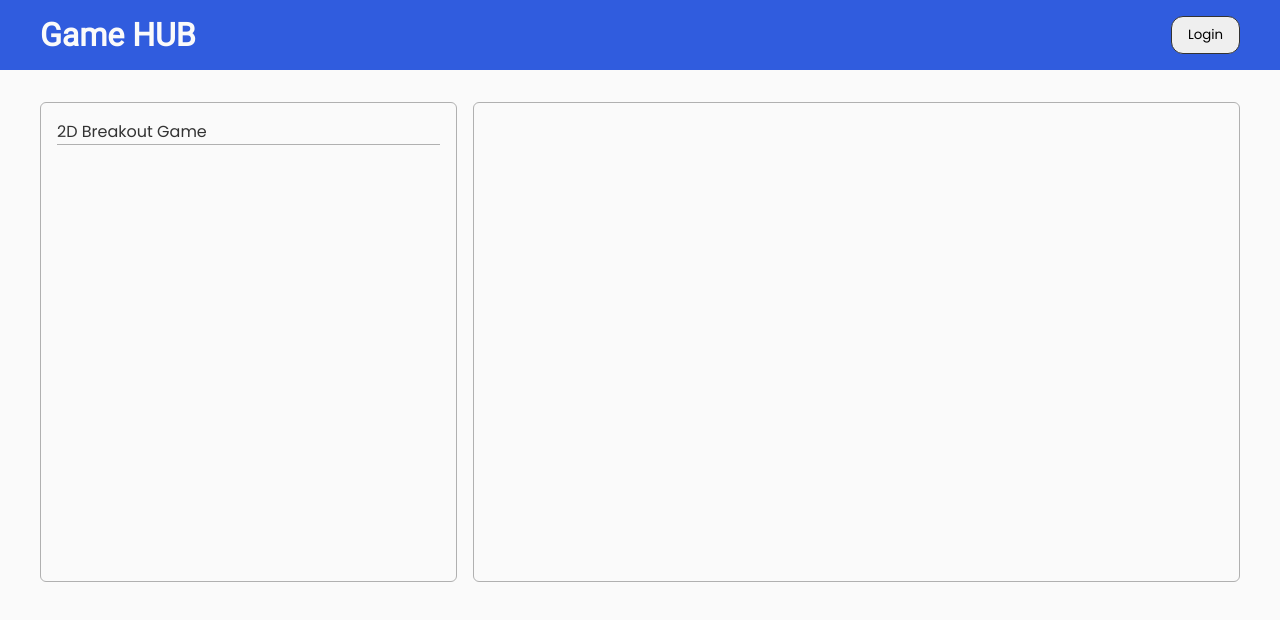
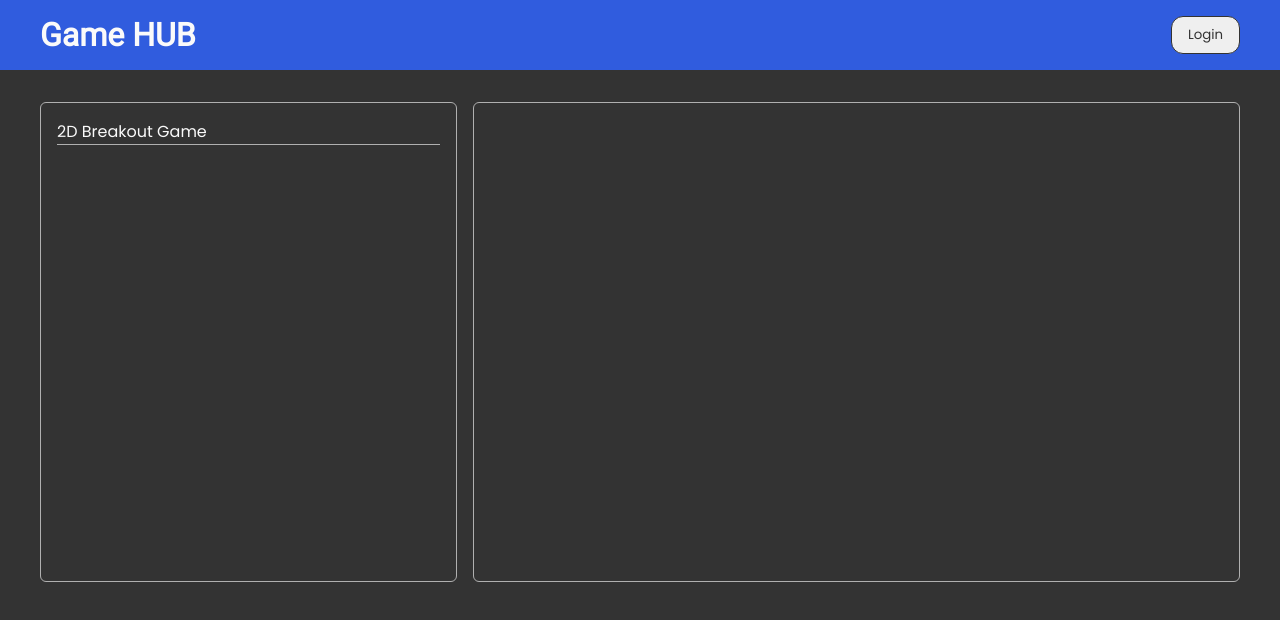
Before and after one commit to luanAfons0/GameHUB, a React (Vite) app in the folder front-end/: page /game-section in a window 1280 px wide. Shown: the top 620 px of the page. Built offline with nearby package versions, Linux system fonts and the light colour scheme.

Commit message:
feat: inverted main colors

```diff
--- a/front-end/src/components/Link/styles.module.scss
+++ b/front-end/src/components/Link/styles.module.scss
@@ -1,4 +1,3 @@
 .link {
   text-decoration: none;
-  color: var(--black-color);
 }
--- a/front-end/src/components/button/styles.module.scss
+++ b/front-end/src/components/button/styles.module.scss
@@ -4,6 +4,7 @@
   border-radius: var(--border-radius-md);
   cursor: pointer;
   transition: 1s ease-in-out;
+  color: var(--black-color);
 
   &:hover {
     background-color: var(--hover-gray-color);
--- a/front-end/src/index.scss
+++ b/front-end/src/index.scss
@@ -5,7 +5,7 @@
 }
 
 body {
-  background-color: var(--white-color);
+  background-color: var(--black-color);
 }
 
 :root {
@@ -50,6 +50,7 @@ h3,
 h4,
 h5,
 h6 {
+  color: var(--white-color);
   font-family: "roboto", "Times New Roman", Times, serif;
 }
 
@@ -59,5 +60,6 @@ div,
 span,
 section,
 button {
+  color: var(--white-color);
   font-family: "poppins", Arial, Helvetica, sans-serif;
 }
```
